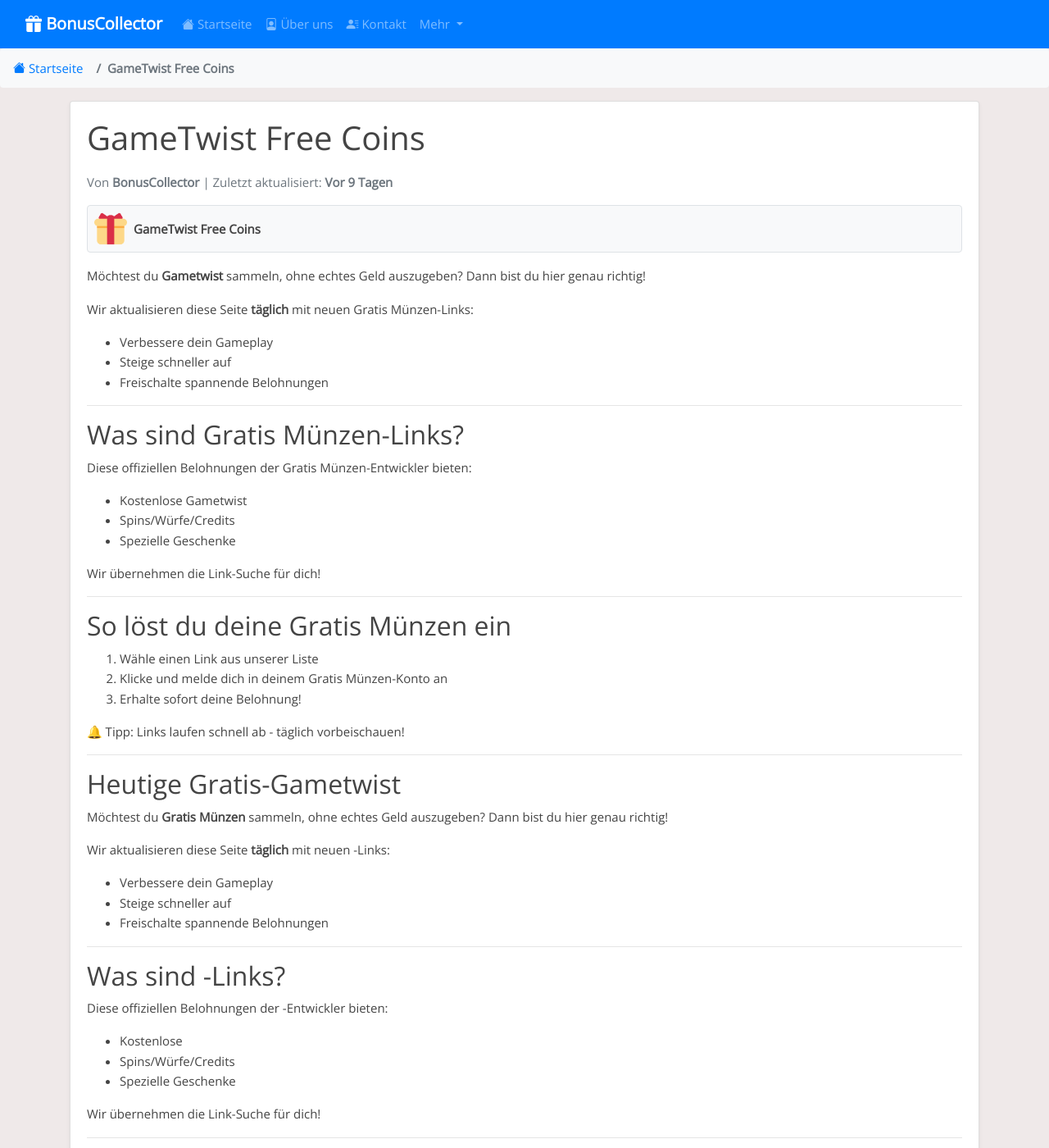
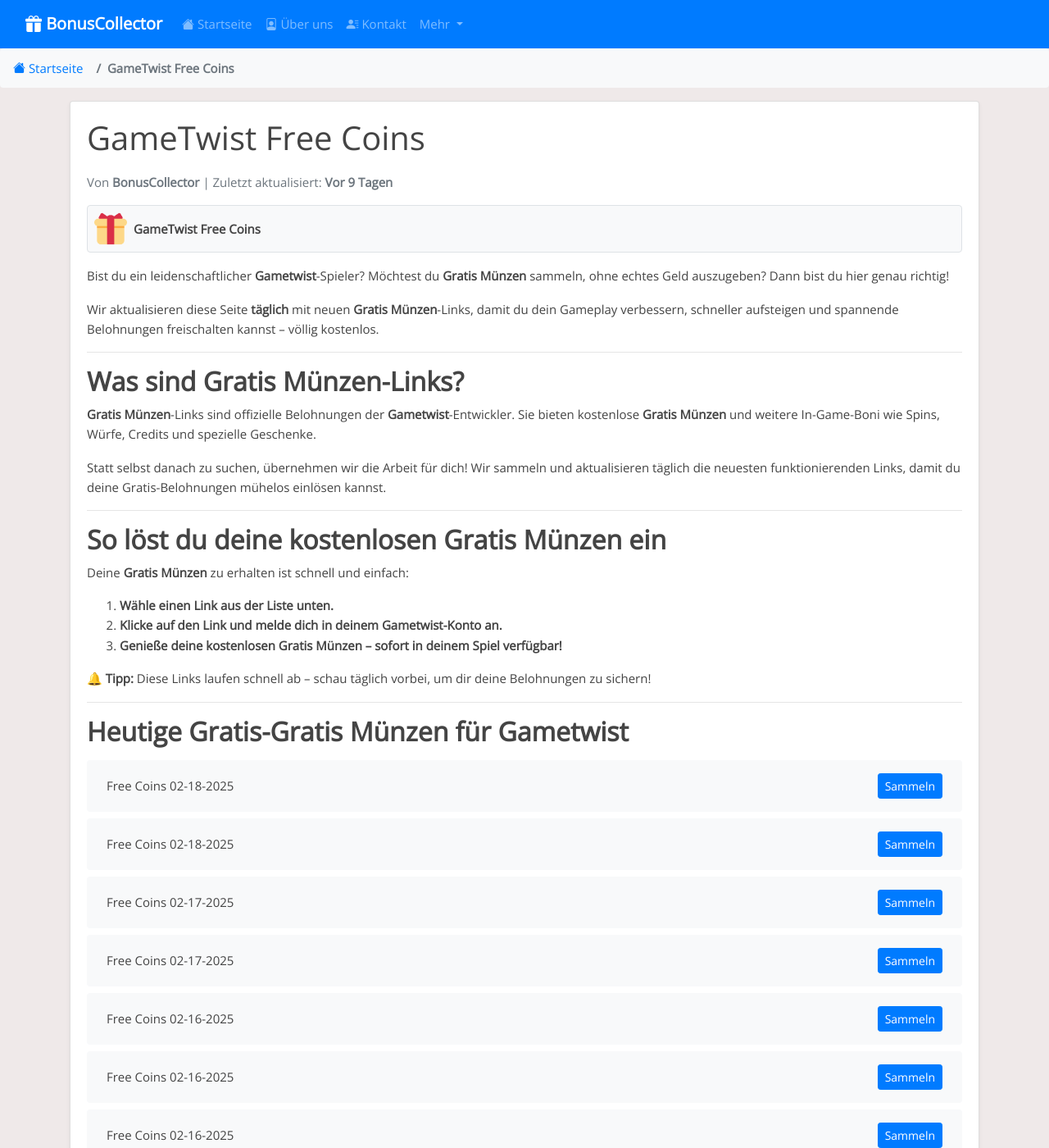
Before and after one commit to Prollad99/bs-de, a Jekyll site: the page built from _posts/2025-02-03-gametwist.md, in a window 1280 px wide and 1400 px high. Shown: the whole window at 82% size. Built offline with Jekyll 4.4.1, drawn with Linux system fonts in a browser that asks for light colours; some of the changed text lies outside the part shown.

Commit message:
Update gametwist reward links, content, and last modified date

```diff
--- a/_includes/gametwist_footer.html
+++ b/_includes/gametwist_footer.html
@@ -1,65 +1,38 @@
-<div class="footer-content">
-    <hr>
+---
 
-    <section class="why-save">
-      <h2>Warum diese Seite speichern?</h2>
-      <div class="benefits">
-        <div class="benefit-item">
-          <h3>✅ Tägliche Updates</h3>
-          <p>Immer aktuelle Gratis Münzen-Links</p>
-        </div>
-        <div class="benefit-item">
-          <h3>✅ 100% Sicher</h3>
-          <p>Geprüfte Links von Gametwist</p>
-        </div>
-        <div class="benefit-item">
-          <h3>✅ Komplett kostenlos</h3>
-          <p>Keine Anmeldung, keine Gebühren</p>
-        </div>
-      </div>
-    </section>
+## **Warum solltest du diese Seite speichern?**
 
-    <hr>
+Wir machen es dir leicht, in **Gametwist** vorne mit dabei zu sein – mit täglichen Updates und geprüften Links. Hier sind die Gründe, warum du uns täglich besuchen solltest:
 
-    <section class="pro-tips">
-      <h2>Profi-Tipps für maximale Gratis Münzen</h2>
-      <div class="tip-grid">
-        <div class="tip">
-          <h4>Clever einsetzen</h4>
-          <p>Spare Spins für Events mit hohen Belohnungen</p>
-        </div>
-        <div class="tip">
-          <h4>Strategisch verwalten</h4>
-          <p>Investiere Münzen gezielt für schnellen Fortschritt</p>
-        </div>
-        <div class="tip">
-          <h4>Täglich einloggen</h4>
-          <p>Sichere dir zeitlich begrenzte Links</p>
-        </div>
-      </div>
-    </section>
+✅ **Tägliche Updates:** Wir posten jeden Tag die neuesten kostenlosen **Gratis Münzen**-Links.
+✅ **100 % sicher & geprüft:** Alle Links stammen aus offiziellen **Gametwist**-Quellen.
+✅ **Komplett kostenlos:** Keine Anmeldung, keine versteckten Gebühren – nur kostenlose In-Game-Belohnungen!
 
-    <hr>
+---
 
-    <section class="faq">
-      <h2>Häufige Fragen</h2>
-      <div class="faq-item">
-        <h3>Sind die Links sicher?</h3>
-        <p>Ja! Alle Links stammen aus offiziellen Gametwist-Quellen.</p>
-      </div>
-      <div class="faq-item">
-        <h3>Update-Häufigkeit?</h3>
-        <p>Tägliche Aktualisierungen garantierte frische Links.</p>
-      </div>
-      <div class="faq-item">
-        <h3>Link funktioniert nicht?</h3>
-        <p>Neue Links kommen bald - einfach später nochmal versuchen!</p>
-      </div>
-    </section>
+## **Maximiere deine Gratis-Gratis Münzen mit diesen Profi-Tipps**
 
-    <hr>
+Möchtest du das Beste aus deinen kostenlosen Belohnungen herausholen? Befolge diese Expertenstrategien:
 
-    <div class="disclaimer">
-      <p>Haftungsausschluss: Nicht verbunden mit Gametwist oder dessen Entwicklern.</p>
-    </div>
-  </div>
+- **Spins & Würfe clever einsetzen:** Spare sie für Events mit hohen Belohnungen auf.
+- **Münzen & Credits geschickt verwalten:** Investiere sie strategisch, um schneller voranzukommen.
+- **Täglich einloggen:** Viele Links sind nur kurz gültig – sichere sie dir so schnell wie möglich!
+
+---
+
+## **Häufig gestellte Fragen (FAQs)**
+
+### **1. Sind diese Gratis Münzen-Links sicher?**
+Ja! Wir teilen ausschließlich Links, die direkt aus offiziellen **Gametwist**-Aktionen stammen – sie sind völlig sicher und legitim.
+
+### **2. Wie oft werden die Links aktualisiert?**
+Wir aktualisieren diese Seite **täglich** mit neuen funktionierenden Links – schau also jeden Tag vorbei!
+
+### **3. Was, wenn ein Link nicht funktioniert?**
+Einige Links haben eine begrenzte Anzahl an Einlösungen oder laufen schnell ab. Falls einer nicht funktioniert, keine Sorge – neue werden bald verfügbar sein!
+
+---
+
+## **Haftungsausschluss**
+
+Wir sind **nicht mit** **Gametwist** oder seinen Entwicklern **verbunden**. Diese Seite dient ausschließlich zu Informationszwecken, um Spielern zu helfen, kostenlose **Gratis Münzen** zu erhalten und das Spiel in vollen Zügen zu genießen.
--- a/_includes/gametwist_post.html
+++ b/_includes/gametwist_post.html
@@ -1,89 +1,27 @@
-<div class="game-content">
-    <p>Möchtest du <strong>Gametwist</strong> sammeln, ohne echtes Geld auszugeben? Dann bist du hier genau richtig!</p>
+Bist du ein leidenschaftlicher **Gametwist**-Spieler? Möchtest du **Gratis Münzen** sammeln, ohne echtes Geld auszugeben? Dann bist du hier genau richtig!
 
-    <div class="update-info">
-      <p>Wir aktualisieren diese Seite <strong>täglich</strong> mit neuen Gratis Münzen-Links:</p>
-      <ul>
-        <li>Verbessere dein Gameplay</li>
-        <li>Steige schneller auf</li>
-        <li>Freischalte spannende Belohnungen</li>
-      </ul>
-    </div>
+Wir aktualisieren diese Seite **täglich** mit neuen **Gratis Münzen**-Links, damit du dein Gameplay verbessern, schneller aufsteigen und spannende Belohnungen freischalten kannst – völlig kostenlos.
 
-    <hr>
+---
 
-    <section class="content-section">
-      <h2>Was sind Gratis Münzen-Links?</h2>
-      <p>Diese offiziellen Belohnungen der Gratis Münzen-Entwickler bieten:</p>
-      <ul class="benefits-list">
-        <li>Kostenlose Gametwist</li>
-        <li>Spins/Würfe/Credits</li>
-        <li>Spezielle Geschenke</li>
-      </ul>
-      <p class="highlight">Wir übernehmen die Link-Suche für dich!</p>
-    </section>
+## **Was sind Gratis Münzen-Links?**
 
-    <hr>
+**Gratis Münzen**-Links sind offizielle Belohnungen der **Gametwist**-Entwickler. Sie bieten kostenlose **Gratis Münzen** und weitere In-Game-Boni wie Spins, Würfe, Credits und spezielle Geschenke.
 
-    <section class="tutorial-section">
-      <h2>So löst du deine Gratis Münzen ein</h2>
-      <ol class="steps">
-        <li>Wähle einen Link aus unserer Liste</li>
-        <li>Klicke und melde dich in deinem Gratis Münzen-Konto an</li>
-        <li>Erhalte sofort deine Belohnung!</li>
-      </ol>
-      <div class="tip-box">
-        <p>🔔 Tipp: Links laufen schnell ab - täglich vorbeischauen!</p>
-      </div>
-    </section>
+Statt selbst danach zu suchen, übernehmen wir die Arbeit für dich! Wir sammeln und aktualisieren täglich die neuesten funktionierenden Links, damit du deine Gratis-Belohnungen mühelos einlösen kannst.
 
-    <hr>
+---
 
-    <section class="todays-links">
-      <h2>Heutige Gratis-Gametwist</h2>
-    </section>
-  </div><div class="game-content">
-    <p>Möchtest du <strong>Gratis Münzen</strong> sammeln, ohne echtes Geld auszugeben? Dann bist du hier genau richtig!</p>
+## **So löst du deine kostenlosen Gratis Münzen ein**
 
-    <div class="update-info">
-      <p>Wir aktualisieren diese Seite <strong>täglich</strong> mit neuen -Links:</p>
-      <ul>
-        <li>Verbessere dein Gameplay</li>
-        <li>Steige schneller auf</li>
-        <li>Freischalte spannende Belohnungen</li>
-      </ul>
-    </div>
+Deine **Gratis Münzen** zu erhalten ist schnell und einfach:
 
-    <hr>
+1. **Wähle einen Link aus der Liste unten.**
+2. **Klicke auf den Link und melde dich in deinem Gametwist-Konto an.**
+3. **Genieße deine kostenlosen Gratis Münzen – sofort in deinem Spiel verfügbar!**
 
-    <section class="content-section">
-      <h2>Was sind -Links?</h2>
-      <p>Diese offiziellen Belohnungen der -Entwickler bieten:</p>
-      <ul class="benefits-list">
-        <li>Kostenlose </li>
-        <li>Spins/Würfe/Credits</li>
-        <li>Spezielle Geschenke</li>
-      </ul>
-      <p class="highlight">Wir übernehmen die Link-Suche für dich!</p>
-    </section>
+> 🔔 **Tipp:** Diese Links laufen schnell ab – schau täglich vorbei, um dir deine Belohnungen zu sichern!
 
-    <hr>
+---
 
-    <section class="tutorial-section">
-      <h2>So löst du deine  ein</h2>
-      <ol class="steps">
-        <li>Wähle einen Link aus unserer Liste</li>
-        <li>Klicke und melde dich in deinem -Konto an</li>
-        <li>Erhalte sofort deine Belohnung!</li>
-      </ol>
-      <div class="tip-box">
-        <p>🔔 Tipp: Links laufen schnell ab - täglich vorbeischauen!</p>
-      </div>
-    </section>
-
-    <hr>
-
-    <section class="todays-links">
-      <h2>Heutige Gratis-</h2>
-    </section>
-  </div>
+## **Heutige Gratis-Gratis Münzen für Gametwist**
```
